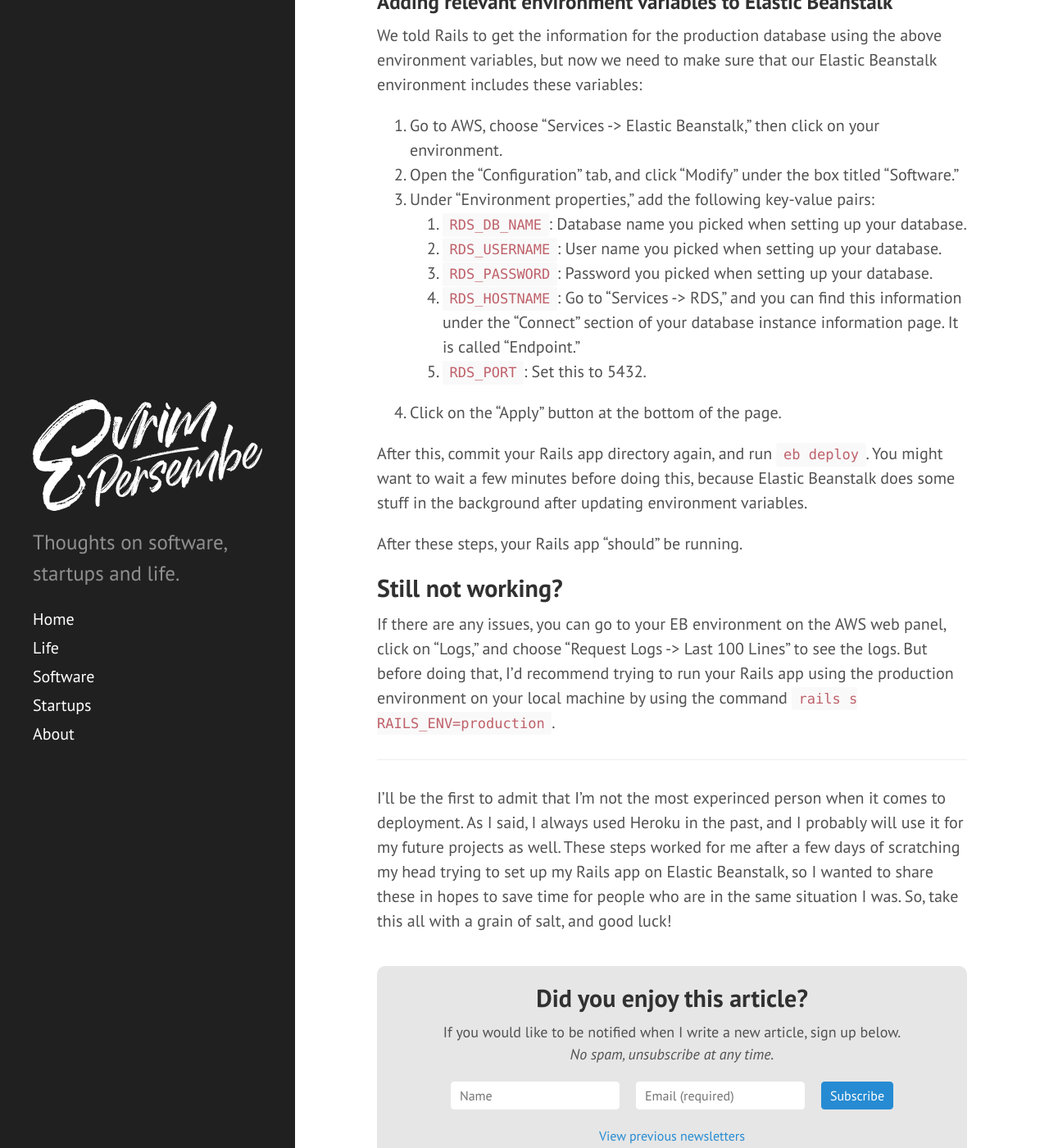
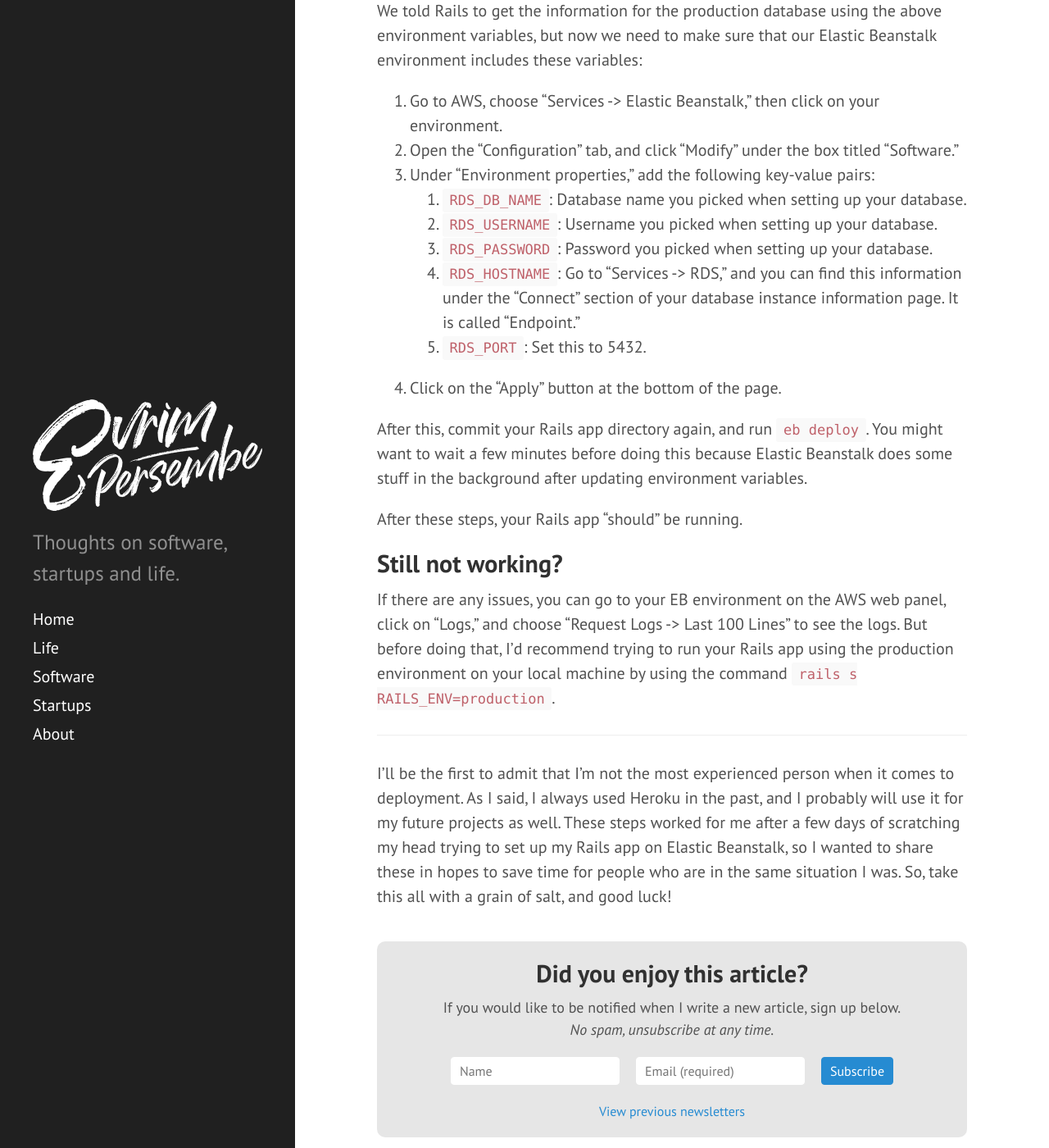
Before and after one commit to evrimfeyyaz/evrimfeyyaz.github.io, a Jekyll site: the page built from _posts/2018-11-28-deploying-a-rails-52-postgresql-app-on-aws-elastic-beanstalk.md, in a window 1280 px wide and 1400 px high, scrolled down 3675 px. Shown: the whole window at 82% size. Built offline with Jekyll 4.4.1, drawn with Linux system fonts in a browser that asks for light colours; some of the changed text lies outside the part shown.

Commit message:
Fix typos

```diff
--- a/_posts/2018-11-28-deploying-a-rails-52-postgresql-app-on-aws-elastic-beanstalk.md
+++ b/_posts/2018-11-28-deploying-a-rails-52-postgresql-app-on-aws-elastic-beanstalk.md
@@ -104,13 +104,13 @@
 2. Open the "Configuration" tab, and click "Modify" under the box titled "Software."
 3. Under "Environment properties," add the following key-value pairs:
     1. `RDS_DB_NAME`: Database name you picked when setting up your database.
-    2. `RDS_USERNAME`: User name you picked when setting up your database.
+    2. `RDS_USERNAME`: Username you picked when setting up your database.
     3. `RDS_PASSWORD`: Password you picked when setting up your database.
     4. `RDS_HOSTNAME`: Go to "Services -> RDS," and you can find this information under the "Connect" section of your database instance information page. It is called "Endpoint."
     5. `RDS_PORT`: Set this to 5432.
 6. Click on the "Apply" button at the bottom of the page.
 
-After this, commit your Rails app directory again, and run `eb deploy`. You might want to wait a few minutes before doing this, because Elastic Beanstalk does some stuff in the background after updating environment variables.
+After this, commit your Rails app directory again, and run `eb deploy`. You might want to wait a few minutes before doing this because Elastic Beanstalk does some stuff in the background after updating environment variables.
 
 After these steps, your Rails app "should" be running.
 
@@ -119,4 +119,4 @@
 
 ---
 
-I'll be the first to admit that I'm not the most experinced person when it comes to deployment. As I said, I always used Heroku in the past, and I probably will use it for my future projects as well. These steps worked for me after a few days of scratching my head trying to set up my Rails app on Elastic Beanstalk, so I wanted to share these in hopes to save time for people who are in the same situation I was. So, take this all with a grain of salt, and good luck!
+I'll be the first to admit that I'm not the most experienced person when it comes to deployment. As I said, I always used Heroku in the past, and I probably will use it for my future projects as well. These steps worked for me after a few days of scratching my head trying to set up my Rails app on Elastic Beanstalk, so I wanted to share these in hopes to save time for people who are in the same situation I was. So, take this all with a grain of salt, and good luck!
```
Also changed, not shown: other parts of _posts/2018-11-28-deploying-a-rails-52-postgresql-app-on-aws-elastic-beanstalk.md (+3 -3 lines).
